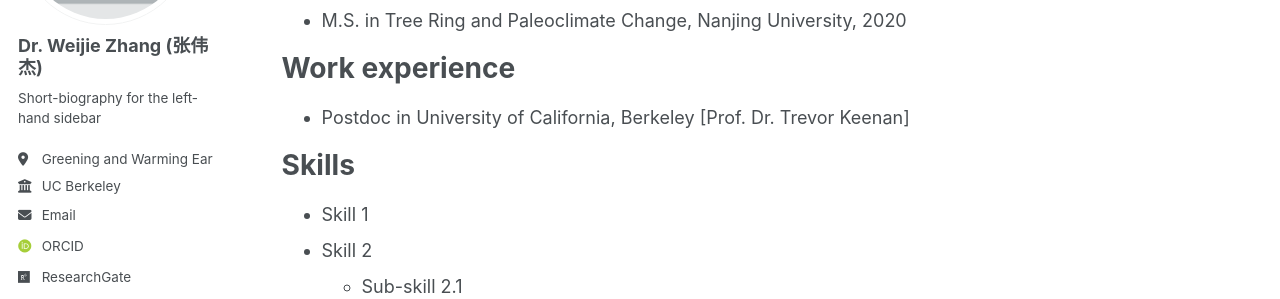
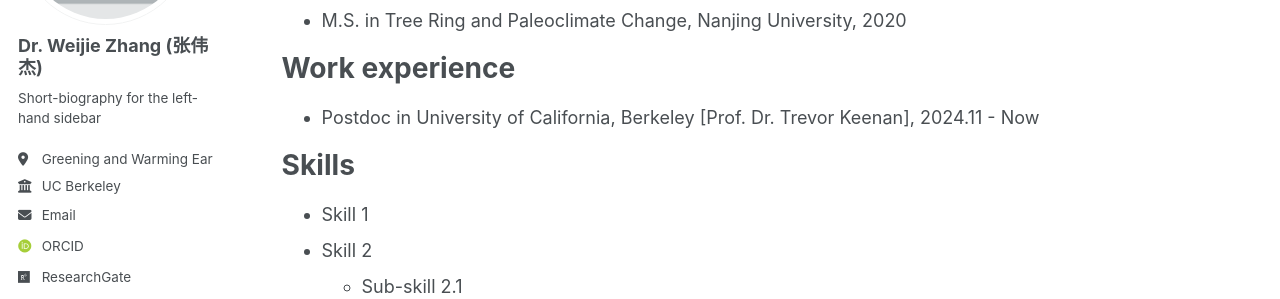
Before and after one commit to WJ714/WJ714.github.io, a Jekyll site: the page built from _pages/cv.md, in a window 1280 px wide and 900 px high. Shown: the part 256-555 px from the top of the window. Built offline with Jekyll 4.4.1, drawn with Linux system fonts in a browser that asks for light colours; some web fonts are replaced.

Commit message:
Update cv.md

```diff
--- a/_pages/cv.md
+++ b/_pages/cv.md
@@ -16,7 +16,7 @@ Education
 
 Work experience
 ======
-* Postdoc in University of California, Berkeley [Prof. Dr. Trevor Keenan]
+* Postdoc in University of California, Berkeley [Prof. Dr. Trevor Keenan], 2024.11 - Now
 
 Skills
 ======
```
